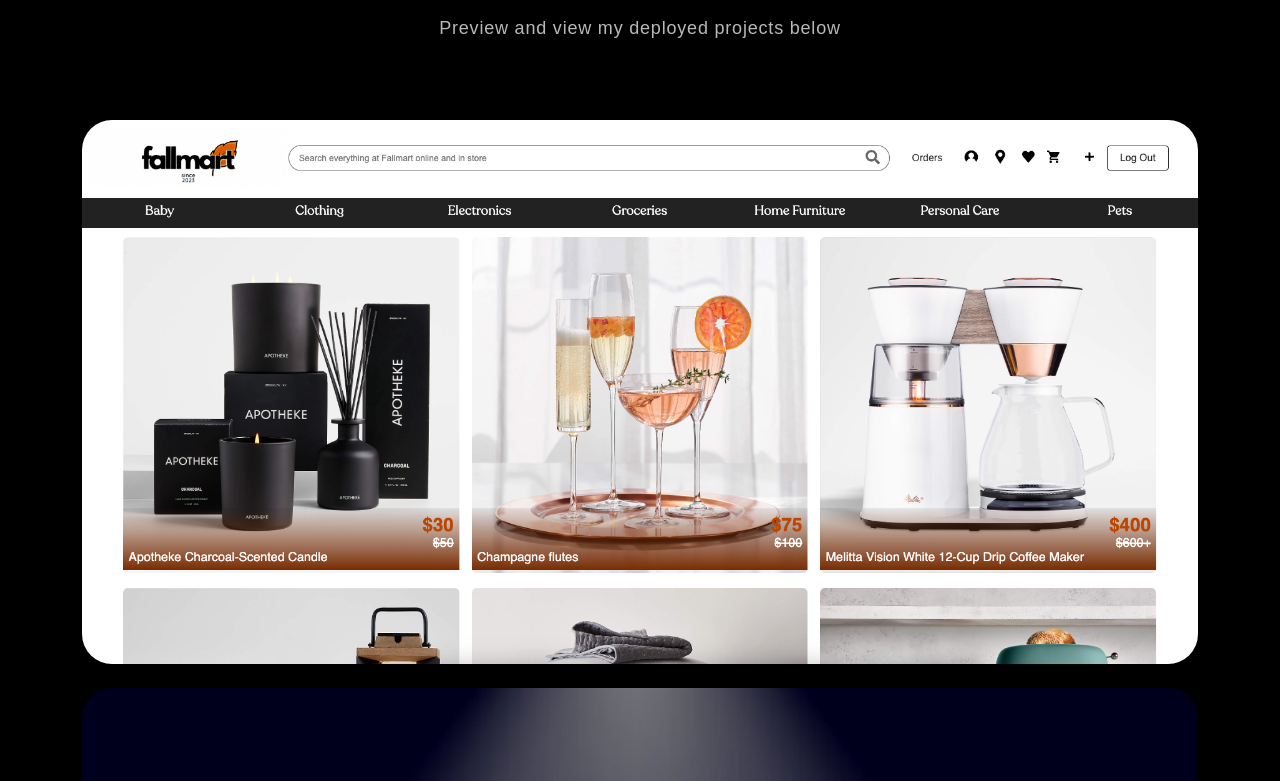
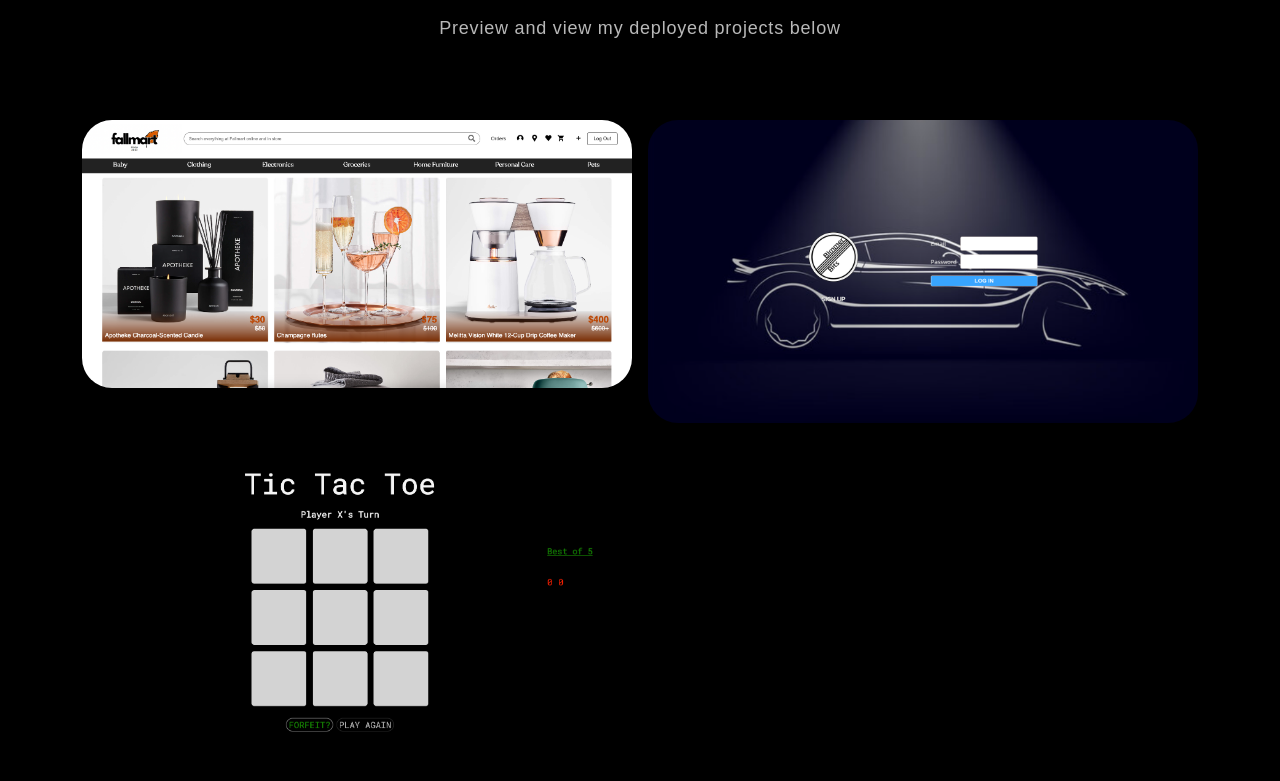
Before and after one commit to Graehm/portfolio, a React (Create React App) app: page / in a window 1280 px wide. Shown: the part 1379-2160 px from the top of the page. Built offline with nearby package versions, Linux system fonts and the light colour scheme.

Commit message:
edits to project layout to get a row and column when compressed

```diff
--- a/src/components/Projects.js
+++ b/src/components/Projects.js
@@ -7,6 +7,7 @@
 import colorSharp2 from "../assets/img/color-sharp2.png";
 import 'animate.css';
 import TrackVisibility from 'react-on-screen';
+// import { Grid } from "react-bootstrap-icons";
 
 
 export const Projects = () => {
@@ -47,7 +48,12 @@
                     <Nav variant="pills" className="nav-pills mb-5 justify-content-center align-items-center" id="pills-tab"></Nav>
                     <Tab.Content id="slideInUp" className={isVisible ? "animate__animated animate__slideInUp" : ""}>
                       <Tab.Pane eventKey="first">
-                        <Row>
+                        <div style={{
+                          // border: "1px solid red",
+                          display: "Grid",
+                          gap: "1rem",
+                          gridTemplateColumns: "repeat(auto-fill, minmax(400px, 1fr))"
+                        }}>
                           {
                             projects.map((project, index) => {
                               return (
@@ -57,7 +63,7 @@
                               )
                             })
                           }
-                        </Row>
+                        </div>
                       </Tab.Pane>
                     </Tab.Content>
                   </Tab.Container>
```
